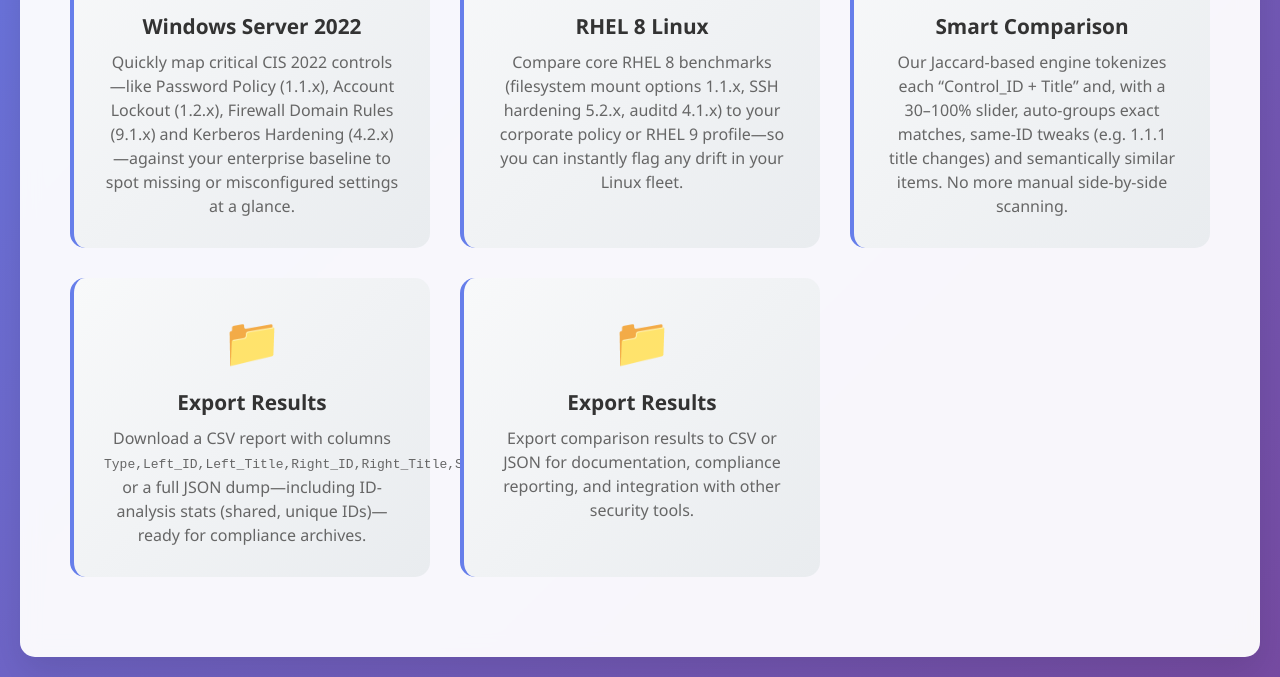
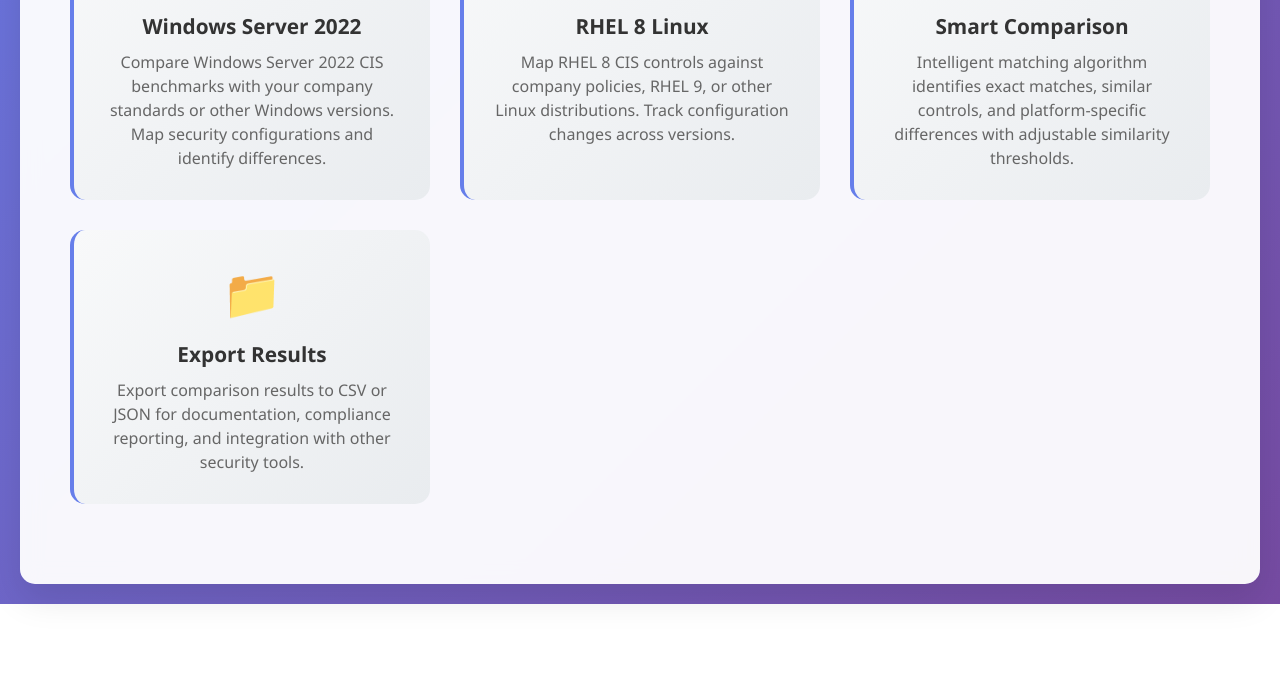
Before and after one commit to driedsoba/cisbenchmarkcompare, a plain HTML site: page index.html in a window 1280 px wide. Shown: the part 589-1266 px from the top of the page. After the commit the page ends 1193 px from the top, so only its background shows below. Drawn offline with Linux system fonts and the light colour scheme.

Commit message:
Update index.html

```diff
--- a/index.html
+++ b/index.html
@@ -437,9 +437,8 @@
                             <div class="feature-icon">🪟</div>
                             <div class="feature-title">Windows Server 2022</div>
                             <div class="feature-description">
-                          Quickly map critical CIS 2022 controls—like Password Policy (1.1.x), Account Lockout (1.2.x),
-                          Firewall Domain Rules (9.1.x) and Kerberos Hardening (4.2.x)—against your enterprise baseline
-                          to spot missing or mis­configured settings at a glance.
+                                Compare Windows Server 2022 CIS benchmarks with your company standards
+                                or other Windows versions. Map security configurations and identify differences.
                             </div>
                         </div>
 
@@ -447,8 +446,8 @@
                             <div class="feature-icon">🐧</div>
                             <div class="feature-title">RHEL 8 Linux</div>
                             <div class="feature-description">
-                          Compare core RHEL 8 benchmarks (filesystem mount options 1.1.x, SSH hardening 5.2.x, auditd 4.1.x)
-                          to your corporate policy or RHEL 9 profile—so you can instantly flag any drift in your Linux fleet.
+                                Map RHEL 8 CIS controls against company policies, RHEL 9, or other Linux distributions.
+                                Track configuration changes across versions.
                             </div>
                         </div>
 
@@ -456,19 +455,8 @@
                             <div class="feature-icon">📊</div>
                             <div class="feature-title">Smart Comparison</div>
                             <div class="feature-description">
-                          Our Jaccard-based engine tokenizes each “Control_ID + Title” and, with a 30–100% slider,
-                          auto-groups exact matches, same-ID tweaks (e.g. 1.1.1 title changes) and semantically similar items.
-                          No more manual side-by-side scanning.
-                        </div>
-                      </div>
-
-                      <div class="feature-card">
-                        <div class="feature-icon">📁</div>
-                        <div class="feature-title">Export Results</div>
-                        <div class="feature-description">
-                          Download a CSV report with columns
-                          <code>Type,Left_ID,Left_Title,Right_ID,Right_Title,Similarity%</code>
-                          or a full JSON dump—including ID-analysis stats (shared, unique IDs)—ready for compliance archives.
+                                Intelligent matching algorithm identifies exact matches, similar controls,
+                                and platform-specific differences with adjustable similarity thresholds.
                             </div>
                         </div>
 
@@ -478,6 +466,7 @@
                             <div class="feature-description">
                                 Export comparison results to CSV or JSON for documentation, compliance reporting,
                                 and integration with other security tools.
+                            </div>
                         </div>
                     </div>
                 </div>
```
Lines whose indentation alone changed are shown as unchanged.
